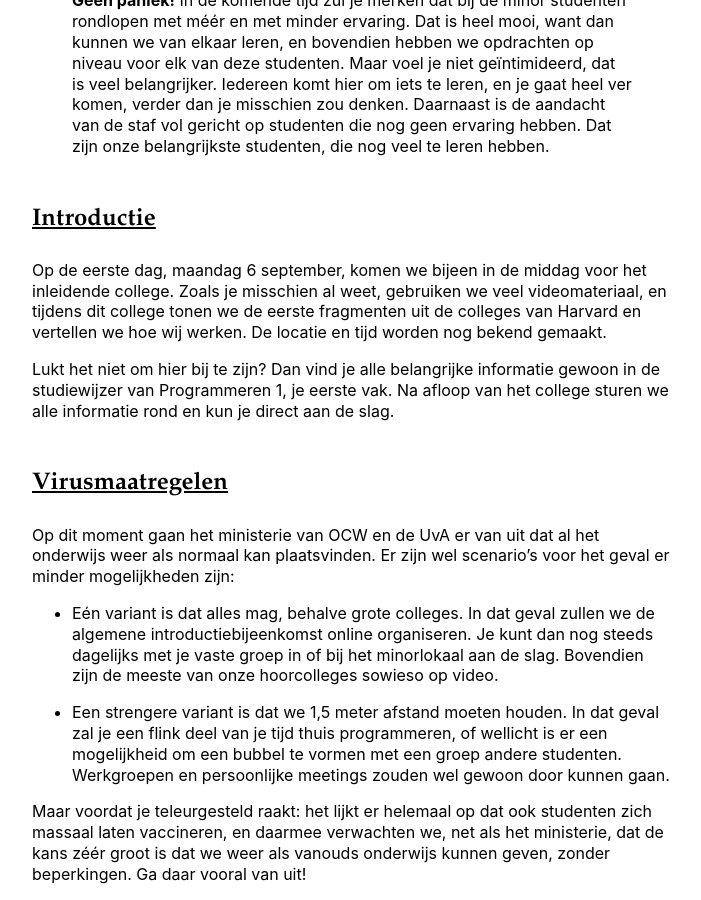
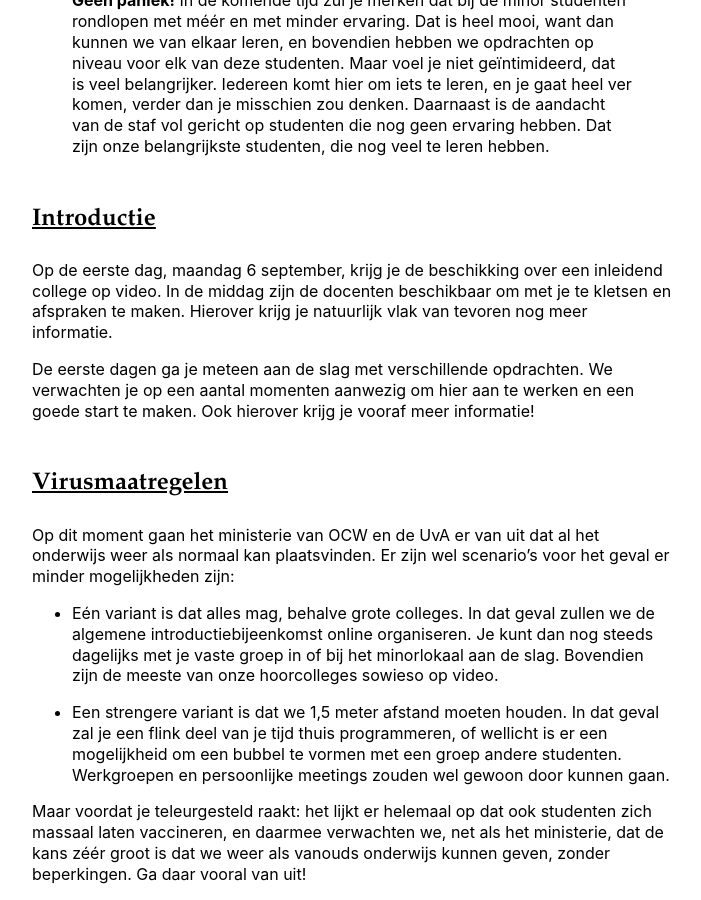
Before and after one commit to minprog/welkom, a Jekyll site: the page built from parttime/index.md, in a window 1280 px wide and 900 px high, scrolled down 908 px. Shown: the whole window, without its empty margins (288-989 px from the left). Built offline with Jekyll 4.4.1, drawn with Linux system fonts in a browser that asks for light colours; our own code applies the rules of GitHub Pages for plain Markdown files.

Commit message:
geen intro

```diff
--- a/parttime/index.md
+++ b/parttime/index.md
@@ -20,9 +20,9 @@ We hopen jullie allemaal te spreken in de eerste weken van de minor, maar mocht
 
 ## Introductie
 
-Op de eerste dag, maandag 6 september, komen we bijeen in de middag voor het inleidende college. Zoals je misschien al weet, gebruiken we veel videomateriaal, en tijdens dit college tonen we de eerste fragmenten uit de colleges van Harvard en vertellen we hoe wij werken. De locatie en tijd worden nog bekend gemaakt.
+Op de eerste dag, maandag 6 september, krijg je de beschikking over een inleidend college op video. In de middag zijn de docenten beschikbaar om met je te kletsen en afspraken te maken. Hierover krijg je natuurlijk vlak van tevoren nog meer informatie.
 
-Lukt het niet om hier bij te zijn? Dan vind je alle belangrijke informatie gewoon in de studiewijzer van Programmeren 1, je eerste vak. Na afloop van het college sturen we alle informatie rond en kun je direct aan de slag.
+De eerste dagen ga je meteen aan de slag met verschillende opdrachten. We verwachten je op een aantal momenten aanwezig om hier aan te werken en een goede start te maken. Ook hierover krijg je vooraf meer informatie!
 
 {% include virus.md %}
 
```
